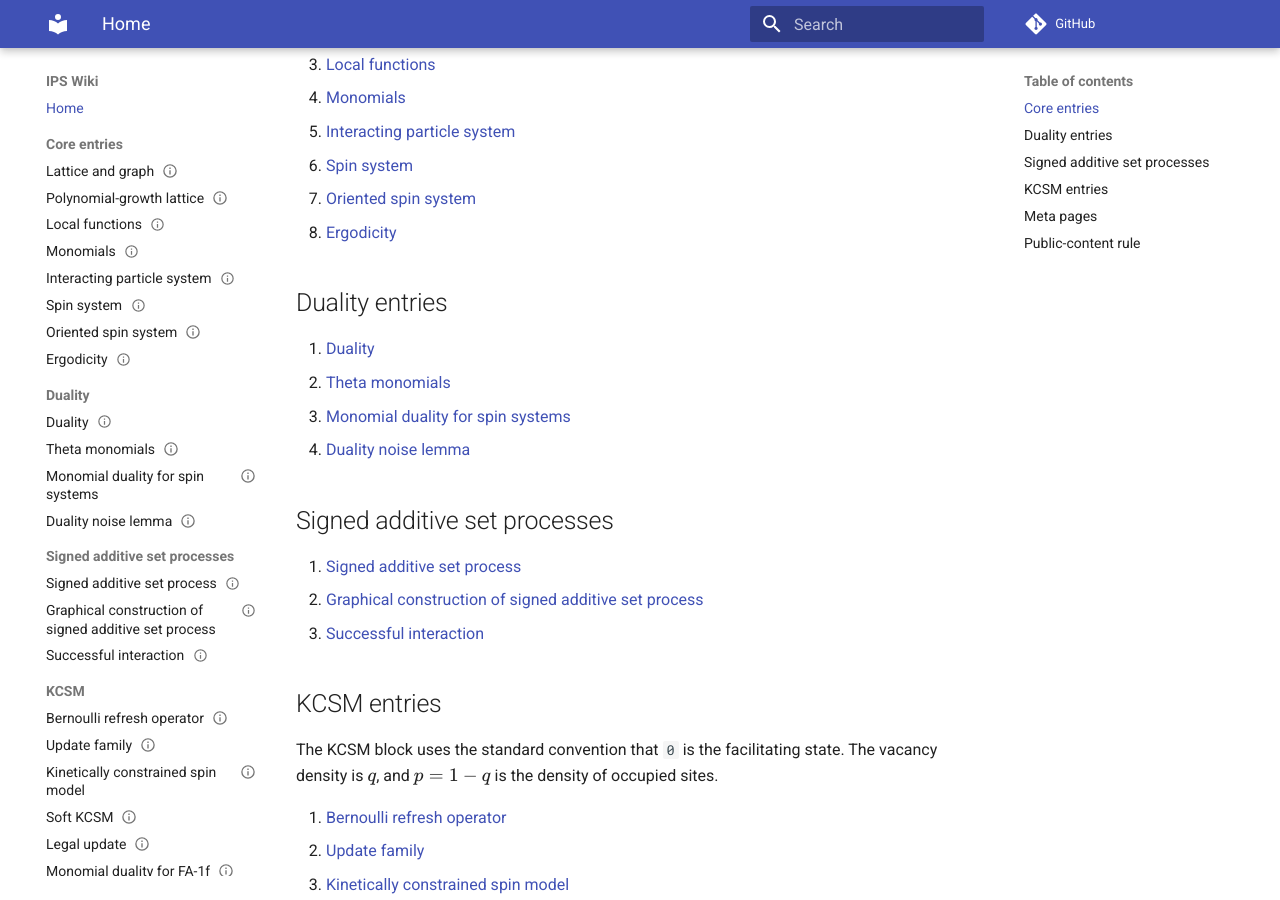
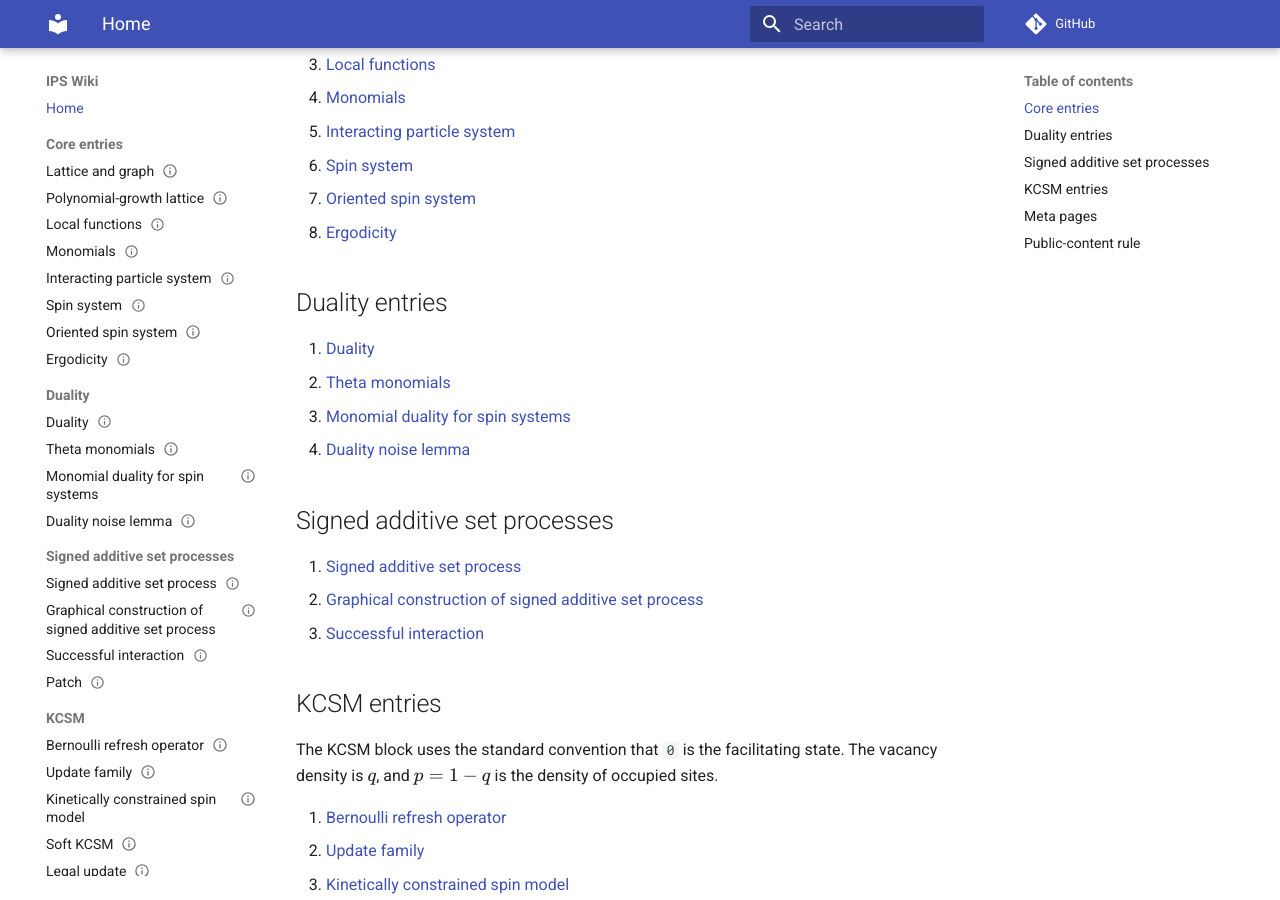
Before and after one commit to maciejgluchowski86-beep/ips-wiki, an MkDocs documentation site: the page built from docs/index.md, in a window 1280 px wide and 900 px high, scrolled down 446 px. Built offline with MkDocs 1.6.1 and Material for MkDocs 9.7.7, drawn with Linux system fonts in a browser that asks for light colours; comment, search, counter and statistics services are not loaded.

Commit message:
Add patch entry to navigation

```diff
--- a/mkdocs.yml
+++ b/mkdocs.yml
@@ -37,6 +37,7 @@ nav:
       - Signed additive set process: entries/signed-additive-set-process.md
       - Graphical construction of signed additive set process: entries/graphical-construction-of-signed-additive-set-process.md
       - Successful interaction: entries/successful-interaction.md
+      - Patch: entries/patch.md
   - KCSM:
       - Bernoulli refresh operator: entries/bernoulli-refresh-operator.md
       - Update family: entries/update-family.md
```
